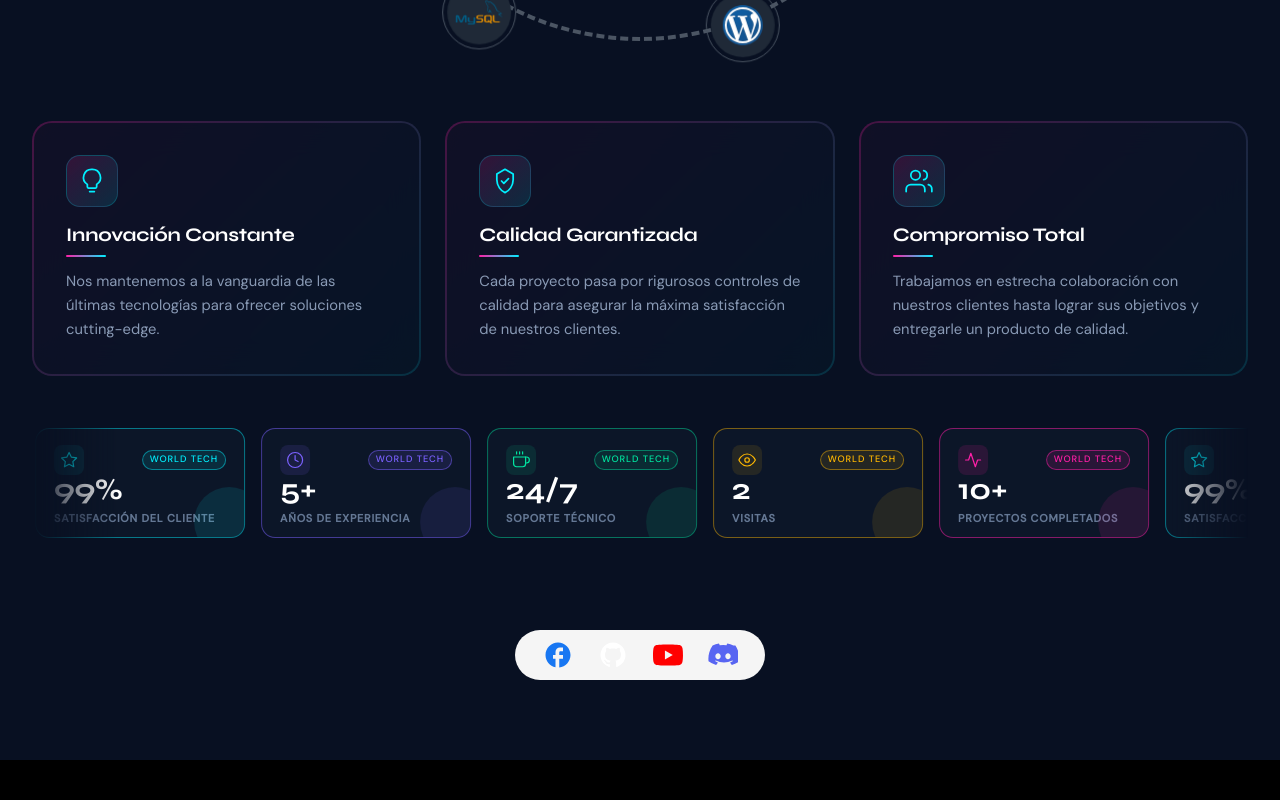
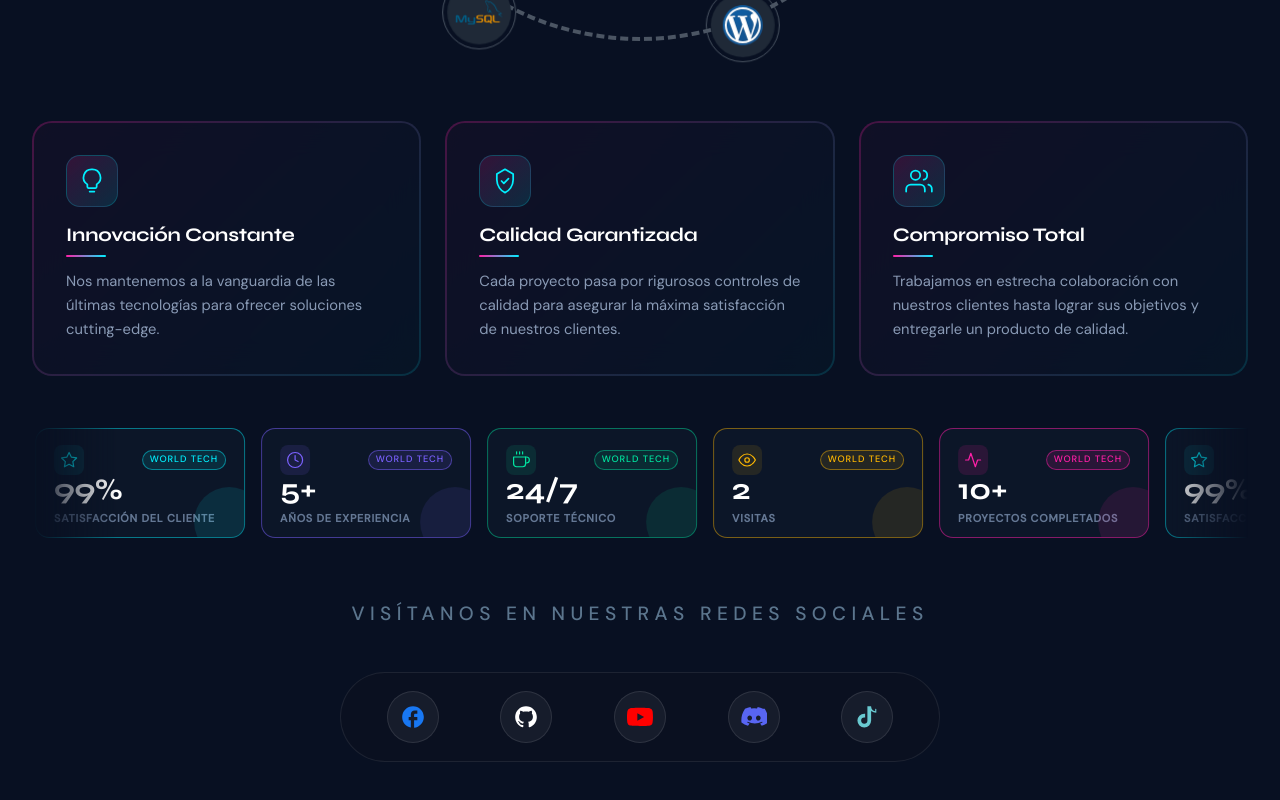
Before and after one commit to anghelorjs/worldtech_pagina, a React (Vite) app: page / in a window 1280 px wide. Shown: the part 1732-2532 px from the top of the page. Before the commit the page ends 2492 px from the top, so only its background shows below. Built offline with nearby package versions, Linux system fonts and the light colour scheme.

Commit message:
redes sociales

```diff
--- a/src/components/common/SocialCard.tsx
+++ b/src/components/common/SocialCard.tsx
@@ -1,131 +1,225 @@
 import React from 'react';
 import styled from 'styled-components';
+
+const socials = [
+  {
+    name: 'Facebook',
+    handle: '@Facebook',
+    url: 'https://www.facebook.com/profile.php?id=61576156485234',
+    color: '#1877F2',
+    bg: 'rgba(24,119,242,0.15)',
+    icon: (
+      <svg viewBox="0 0 24 24" fill="currentColor">
+        <path d="M22 12C22 6.48 17.52 2 12 2C6.48 2 2 6.48 2 12C2 16.84 5.44 20.87 10 21.8V15H8V12H10V9.5C10 7.57 11.57 6 13.5 6H16V9H14C13.45 9 13 9.45 13 10V12H16V15H13V21.95C18.05 21.45 22 17.19 22 12Z" />
+      </svg>
+    ),
+  },
+  {
+    name: 'GitHub',
+    handle: '@GitHub',
+    url: 'https://github.com/TechnologicalWorld',
+    color: '#ffffff',
+    bg: 'rgba(255,255,255,0.1)',
+    icon: (
+      <svg viewBox="0 0 24 24" fill="currentColor">
+        <path d="M12 2C6.48 2 2 6.48 2 12C2 16.42 4.87 20.17 8.84 21.5C9.34 21.58 9.5 21.27 9.5 21V19.31C6.73 19.91 6.14 17.97 6.14 17.97C5.68 16.81 5.03 16.5 5.03 16.5C4.12 15.88 5.1 15.9 5.1 15.9C6.1 15.97 6.63 16.93 6.63 16.93C7.5 18.45 8.97 18 9.54 17.76C9.63 17.11 9.89 16.67 10.17 16.42C7.95 16.17 5.62 15.31 5.62 11.5C5.62 10.39 6 9.5 6.65 8.79C6.55 8.54 6.2 7.5 6.75 6.15C6.75 6.15 7.59 5.88 9.5 7.17C10.29 6.95 11.15 6.84 12 6.84C12.85 6.84 13.71 6.95 14.5 7.17C16.41 5.88 17.25 6.15 17.25 6.15C17.8 7.5 17.45 8.54 17.35 8.79C18 9.5 18.38 10.39 18.38 11.5C18.38 15.32 16.04 16.16 13.81 16.41C14.17 16.72 14.5 17.33 14.5 18.26V21C14.5 21.27 14.66 21.59 15.17 21.5C19.14 20.16 22 16.42 22 12C22 6.48 17.52 2 12 2Z" />
+      </svg>
+    ),
+  },
+  {
+    name: 'YouTube',
+    handle: '@YouTube',
+    url: 'https://www.youtube.com/@TechnologicalWorld-b1z',
+    color: '#FF0000',
+    bg: 'rgba(255,0,0,0.13)',
+    icon: (
+      <svg viewBox="0 0 24 24" fill="currentColor">
+        <path d="M23.498 6.186a3.016 3.016 0 0 0-2.122-2.136C19.505 3.545 12 3.545 12 3.545s-7.505 0-9.376.505A3.017 3.017 0 0 0 .502 6.186C0 8.07 0 12 0 12s0 3.93.502 5.814a3.016 3.016 0 0 0 2.122 2.136c1.871.505 9.376.505 9.376.505s7.505 0 9.376-.505a3.016 3.016 0 0 0 2.122-2.136C24 15.93 24 12 24 12s0-3.93-.502-5.814zM9.545 15.568V8.432L15.818 12l-6.273 3.568z" />
+      </svg>
+    ),
+  },
+  {
+    name: 'Discord',
+    handle: '@Discord',
+    url: 'https://discord.gg/DsbjuVyArS',
+    color: '#5865F2',
+    bg: 'rgba(88,101,242,0.15)',
+    icon: (
+      <svg viewBox="0 0 24 24" fill="currentColor">
+        <path d="M20.317 4.37a19.791 19.791 0 0 0-4.885-1.515c-.21.38-.45.89-.61 1.3a18.25 18.25 0 0 0-5.443 0 14.115 14.115 0 0 0-.62-1.3A19.65 19.65 0 0 0 3.68 4.37c-2.914 4.34-3.69 8.57-3.26 12.68a20.09 20.09 0 0 0 6.03 3.02c.48-.66 1.01-1.39 1.44-2.14a13.6 13.6 0 0 1-2.31-1.11c.19-.14.38-.29.56-.44a15.31 15.31 0 0 0 13.31 0c.19.15.38.3.56.44a13.6 13.6 0 0 1-2.31 1.11c.43.75.96 1.48 1.44 2.14a20.09 20.09 0 0 0 6.03-3.02c.5-4.58-.87-8.77-3.26-12.68zM8.02 15.33c-1.18 0-2.14-1.08-2.14-2.4 0-1.32.96-2.4 2.14-2.4s2.15 1.08 2.15 2.4c0 1.32-.96 2.4-2.15 2.4zm7.97 0c-1.18 0-2.14-1.08-2.14-2.4 0-1.32.96-2.4 2.14-2.4s2.15 1.08 2.15 2.4c0 1.32-.96 2.4-2.15 2.4z" />
+      </svg>
+    ),
+  },
+  {
+    name: 'TikTok',
+    handle: '@TikTok',
+    url: 'https://www.tiktok.com/@world_tech.0101',
+    color: '#69C9D0',
+    bg: 'rgba(105,201,208,0.13)',
+    icon: (
+      <svg viewBox="0 0 24 24" fill="currentColor">
+        <path d="M19.59 6.69a4.83 4.83 0 0 1-3.77-4.25V2h-3.45v13.67a2.89 2.89 0 0 1-2.88 2.5 2.89 2.89 0 0 1-2.89-2.89 2.89 2.89 0 0 1 2.89-2.89c.28 0 .54.04.79.1V9.01a6.33 6.33 0 0 0-.79-.05 6.34 6.34 0 0 0-6.34 6.34 6.34 6.34 0 0 0 6.34 6.34 6.34 6.34 0 0 0 6.33-6.34l-.01-8.83a8.16 8.16 0 0 0 4.78 1.52V4.55a4.85 4.85 0 0 1-1-.14z" />
+      </svg>
+    ),
+  },
+];
 
 const SocialCard: React.FC = () => {
   return (
     <StyledWrapper>
+      <p className="heading">Visítanos en nuestras redes sociales</p>
       <div className="card">
-        <div className="social-icons">
-          <p>@Facebook</p>
-          <a href="https://www.facebook.com/profile.php?id=61576156485234" target="_blank" rel="noopener noreferrer">Follow</a>
-          <svg viewBox="0 0 24 24" fill="currentColor" xmlns="http://www.w3.org/2000/svg">
-            <path d="M22 12C22 6.48 17.52 2 12 2C6.48 2 2 6.48 2 12C2 16.84 5.44 20.87 10 21.8V15H8V12H10V9.5C10 7.57 11.57 6 13.5 6H16V9H14C13.45 9 13 9.45 13 10V12H16V15H13V21.95C18.05 21.45 22 17.19 22 12Z" fill="#1877F2" />
-          </svg>
-        </div>
-        <div className="social-icons">
-          <p>@GitHub</p>
-          <a href="https://github.com/TechnologicalWorld" target="_blank" rel="noopener noreferrer">Follow</a>
-          <svg viewBox="0 0 24 24" fill="currentColor" xmlns="http://www.w3.org/2000/svg">
-            <path d="M12 2C6.48 2 2 6.48 2 12C2 16.42 4.87 20.17 8.84 21.5C9.34 21.58 9.5 21.27 9.5 21V19.31C6.73 19.91 6.14 17.97 6.14 17.97C5.68 16.81 5.03 16.5 5.03 16.5C4.12 15.88 5.1 15.9 5.1 15.9C6.1 15.97 6.63 16.93 6.63 16.93C7.5 18.45 8.97 18 9.54 17.76C9.63 17.11 9.89 16.67 10.17 16.42C7.95 16.17 5.62 15.31 5.62 11.5C5.62 10.39 6 9.5 6.65 8.79C6.55 8.54 6.2 7.5 6.75 6.15C6.75 6.15 7.59 5.88 9.5 7.17C10.29 6.95 11.15 6.84 12 6.84C12.85 6.84 13.71 6.95 14.5 7.17C16.41 5.88 17.25 6.15 17.25 6.15C17.8 7.5 17.45 8.54 17.35 8.79C18 9.5 18.38 10.39 18.38 11.5C18.38 15.32 16.04 16.16 13.81 16.41C14.17 16.72 14.5 17.33 14.5 18.26V21C14.5 21.27 14.66 21.59 15.17 21.5C19.14 20.16 22 16.42 22 12C22 6.48 17.52 2 12 2Z" fill="white" />
-          </svg>
-        </div>
-        <div className="social-icons">
-          <p>@YouTube</p>
-          <a href="https://www.youtube.com/@TechnologicalWorld-b1z" target="_blank" rel="noopener noreferrer">Follow</a>
-          <svg viewBox="0 0 24 24" fill="currentColor" xmlns="http://www.w3.org/2000/svg">
-            <path d="M23.498 6.186a3.016 3.016 0 0 0-2.122-2.136C19.505 3.545 12 3.545 12 3.545s-7.505 0-9.376.505A3.017 3.017 0 0 0 .502 6.186C0 8.07 0 12 0 12s0 3.93.502 5.814a3.016 3.016 0 0 0 2.122 2.136c1.871.505 9.376.505 9.376.505s7.505 0 9.376-.505a3.016 3.016 0 0 0 2.122-2.136C24 15.93 24 12 24 12s0-3.93-.502-5.814zM9.545 15.568V8.432L15.818 12l-6.273 3.568z" fill="#FF0000" />
-          </svg>
-        </div>
-        <div className="social-icons">
-          <p>@Discord</p>
-          <a href="https://discord.gg/DsbjuVyArS" target="_blank" rel="noopener noreferrer">Follow</a>
-          <svg viewBox="0 0 24 24" fill="currentColor" xmlns="http://www.w3.org/2000/svg">
-            <path d="M20.317 4.37a19.791 19.791 0 0 0-4.885-1.515c-.21.38-.45.89-.61 1.3a18.25 18.25 0 0 0-5.443 0 14.115 14.115 0 0 0-.62-1.3A19.65 19.65 0 0 0 3.68 4.37c-2.914 4.34-3.69 8.57-3.26 12.68a20.09 20.09 0 0 0 6.03 3.02c.48-.66 1.01-1.39 1.44-2.14a13.6 13.6 0 0 1-2.31-1.11c.19-.14.38-.29.56-.44a15.31 15.31 0 0 0 13.31 0c.19.15.38.3.56.44a13.6 13.6 0 0 1-2.31 1.11c.43.75.96 1.48 1.44 2.14a20.09 20.09 0 0 0 6.03-3.02c.5-4.58-.87-8.77-3.26-12.68zM8.02 15.33c-1.18 0-2.14-1.08-2.14-2.4 0-1.32.96-2.4 2.14-2.4s2.15 1.08 2.15 2.4c0 1.32-.96 2.4-2.15 2.4zm7.97 0c-1.18 0-2.14-1.08-2.14-2.4 0-1.32.96-2.4 2.14-2.4s2.15 1.08 2.15 2.4c0 1.32-.96 2.4-2.15 2.4z" fill="#5865F2" />
-          </svg>
-        </div>
+        {socials.map((s) => (
+          <a
+            key={s.name}
+            className="social-item"
+            href={s.url}
+            target="_blank"
+            rel="noopener noreferrer"
+            style={{ ['--accent' as any]: s.color, ['--bg' as any]: s.bg }}
+          >
+            <span className="tooltip">{s.handle}</span>
+            <div className="icon-circle">
+              <span className="icon-svg" style={{ color: s.color }}>{s.icon}</span>
+            </div>
+          </a>
+        ))}
       </div>
     </StyledWrapper>
   );
 };
 
 const StyledWrapper = styled.div`
+  display: flex;
+  flex-direction: column;
+  align-items: center;
+  gap: 18px;
+
+  .heading {
+    font-family: 'DM Sans', sans-serif;
+    font-size: 1.2rem;
+    font-weight: 500;
+    letter-spacing: 0.28em;
+    text-transform: uppercase;
+    color: rgba(160, 200, 230, 0.55);
+    margin-top: -30px;
+    margin-bottom: 25px;
+  }
+
   .card {
     display: flex;
-    width: 250px;
-    height: 50px;
-    background-color: whitesmoke;
-    border-radius: 115px;
-    padding-inline: 15px;
-    position: relative;
+    align-items: center;
     justify-content: space-around;
+    gap: 10px;
+    width: 600px;
+    height: 90px;
+    background: #0a1020;
+    border: 1px solid rgba(255,255,255,0.08);
+    border-radius: 50px;
+    padding-inline: 20px;
+
+    @media (max-width: 640px) {
+      width: 100%;
+      max-width: 380px;
+      height: 76px;
+      padding-inline: 14px;
+      gap: 6px;
+    }
   }
 
-  .social-icons {
-    cursor: pointer;
+  .card:hover .social-item:not(:hover) {
+    filter: blur(2px);
+    transform: scale(0.82);
+    opacity: 0.5;
+  }
+
+  .social-item {
+    position: relative;
     display: flex;
-    transition: all 0.5s;
     align-items: center;
     justify-content: center;
-    position: relative;
-    color: white;
-    font-weight: bold;
-    font-size: small;
+    text-decoration: none;
+    transition: transform 0.3s cubic-bezier(.22,.68,0,1.3), filter 0.3s ease, opacity 0.3s ease;
   }
 
-  .social-icons > p {
-    --var: -0%;
-    position: absolute;
-    top: var(--var);
-    transition: all 0.7s;
-    background-color: dodgerblue;
-    border-radius: 7px;
-    opacity: 0;
-    padding-inline: 7px;
-    padding-block: 3px;
-    width: max-content;
-  }
-  .social-icons > p::after {
-    content: "";
-    position: absolute;
-    border-top: 10px solid dodgerblue;
-    border-left: 7px solid transparent;
-    border-right: 7px solid transparent;
-    top: 100%;
-    left: 50%;
-    transform: translate(-50%);
-  }
-  .social-icons > a {
-    --var: -0%;
-    position: absolute;
-    bottom: var(--var);
-    width: max-content;
-    transition: all 0.7s;
-    opacity: 0;
-    padding-inline: 7px;
-    padding-block: 3px;
-    background-color: crimson;
-    border-radius: 7px;
-    color: white;
-    text-decoration: none;
-  }
-  .social-icons > a::after {
-    content: "";
-    position: absolute;
-    border-bottom: 10px solid crimson;
-    border-left: 7px solid transparent;
-    border-right: 7px solid transparent;
-    bottom: 100%;
-    left: 50%;
-    transform: translate(-50%);
+  .social-item:hover {
+    transform: translateY(-6px) scale(1.12);
+    z-index: 10;
   }
 
-  .social-icons:hover > a,
-  .social-icons:hover > p {
-    --var: -65%;
+  .social-item:hover .tooltip {
     opacity: 1;
+    transform: translateX(-50%) translateY(-4px);
   }
 
-  .social-icons:hover {
-    z-index: 15;
+  .social-item:hover .icon-circle {
+    background: var(--bg);
+    border-color: var(--accent);
+    box-shadow: 0 0 16px 3px var(--bg), 0 0 6px 1px var(--accent);
   }
 
-  .card:hover > .social-icons:not(:hover) {
-    filter: blur(3px);
-    transform: scale(0.8);
+  .icon-circle {
+    width: 52px;
+    height: 52px;
+    border-radius: 50%;
+    background: rgba(255,255,255,0.05);
+    border: 1.5px solid rgba(255,255,255,0.1);
+    display: flex;
+    align-items: center;
+    justify-content: center;
+    transition: background 0.3s ease, border-color 0.3s ease, box-shadow 0.3s ease;
+
+    @media (max-width: 640px) {
+      width: 42px;
+      height: 42px;
+    }
   }
 
-  .card svg {
-    height: 30px;
+  .icon-svg {
+    display: flex;
+    align-items: center;
+    justify-content: center;
+    transition: transform 0.3s ease;
+
+    svg {
+      width: 26px;
+      height: 26px;
+
+      @media (max-width: 640px) {
+        width: 20px;
+        height: 20px;
+      }
+    }
+  }
+
+  .tooltip {
+    position: absolute;
+    bottom: calc(100% + 10px);
+    left: 50%;
+    transform: translateX(-50%) translateY(4px);
+    background: #111827;
+    border: 1px solid rgba(255,255,255,0.1);
+    color: rgba(200,220,255,0.9);
+    font-family: 'DM Sans', sans-serif;
+    font-size: 0.7rem;
+    font-weight: 500;
+    letter-spacing: 0.04em;
+    white-space: nowrap;
+    padding: 4px 10px;
+    border-radius: 6px;
+    pointer-events: none;
+    opacity: 0;
+    transition: opacity 0.2s ease, transform 0.2s ease;
+
+    &::after {
+      content: '';
+      position: absolute;
+      top: 100%;
+      left: 50%;
+      transform: translateX(-50%);
+      border: 5px solid transparent;
+      border-top-color: rgba(255,255,255,0.1);
+    }
   }
 `;
 
```
